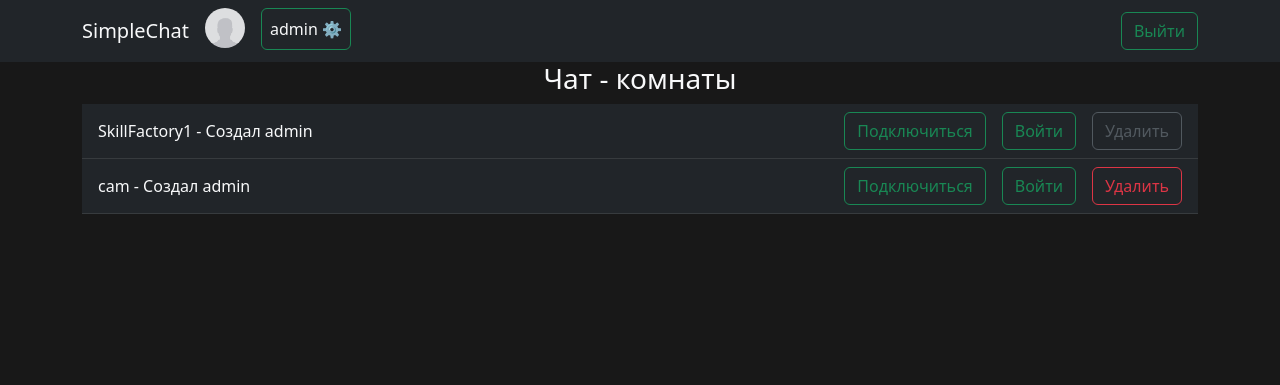
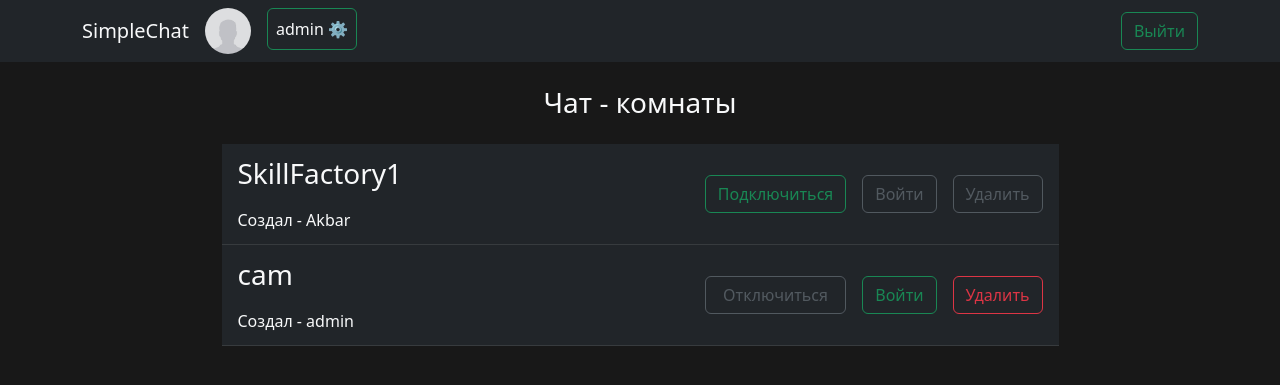
Before and after one commit to newGentle/Websocket_in_Django, a Django app: page /rooms/ in a window 1280 px wide. Shown: the top 385 px of the page. Run offline with Django 4.2, Linux system fonts and the light colour scheme; a user stored in the database is signed in; data comes from the database, SQL or seed files in the repository; both versions use the stored data as it was after the commit; some libraries are stand-ins or nearby versions.

Commit message:
Add files via upload

```diff
--- a/messenger/chatApp/urls.py
+++ b/messenger/chatApp/urls.py
@@ -13,5 +13,8 @@ urlpatterns = [
     path('', index, name='index'),
     path('room_create', room_create, name='room_create'),
     path('profile', profile, name='profile'),
+    path('joinToRoom/<int:pk>', joinToRoom, name='joinToRoom'),
+    path('outFromRoom/<int:pk>', outFromRoom, name='outFromRoom'),
+
 
 ]
--- a/messenger/chatApp/views.py
+++ b/messenger/chatApp/views.py
@@ -54,6 +54,18 @@ class RoomsViewSet(ModelViewSet):
 #         print(RoomsSerializer(room).data)
 #         return Response({'room': RoomsSerializer(room).data})
 
+def joinToRoom(request, *args, **kwargs):
+    member = Profile.objects.get(id=request.user.id)
+    room = Rooms.objects.get(id=kwargs['pk'])
+    Members.objects.create(chatRoom=room, userProfile=member)
+    return redirect(f'/rooms/{kwargs["pk"]}/')
+
+def outFromRoom(request, *args, **kwargs):
+    member = Profile.objects.get(id=request.user.id)
+    room = Rooms.objects.get(id=kwargs['pk'])
+    Members.objects.filter(chatRoom=room, userProfile=member).delete()
+
+    return redirect('rooms')
 
 def index(request):
     rooms = Rooms.objects.all().count()
@@ -86,7 +98,10 @@ def room(request, pk):
 @login_required(login_url='/accounts/login/')
 def rooms(request):
     rooms = Rooms.objects.all()
-    return render(request, template_name='rooms.html', context={'chat_rooms': rooms})
+    members = Members.objects.filter(userProfile_id=request.user.id).values_list('chatRoom_id', flat=True)
+
+
+    return render(request, template_name='rooms.html', context={'chat_rooms': rooms, 'members': members})
 
 @login_required
 def room_create(request):
--- a/messenger/static/css/styles.css
+++ b/messenger/static/css/styles.css
@@ -4,38 +4,35 @@ body  {
   background-color: #181818;
 }
 
-.avatar {
-  position: relative;
-  /* border: 2px solid black; */
-  height: 40px;
-  width: 40px;
-  display: inline-block;
-  margin: 0 auto;
-  text-align: center;
-}
+img {
 
-.avatar > img {
-  opacity: 1;
-  position: absolute;
   max-height: 100%;
   max-width: 100%;
-  width: auto;
-  height: auto;
+  width: 46px;
+  height: 46px;
   top: 0;
   left: 0;
   bottom: 0;
   right: 0;
   margin: auto;
+  border-radius: 50%;
 }
 
 #chat-text {
-  height: 600px;
-  overflow-y: auto;
+  height: 600px !important;
+  overflow-y: auto !important;
 
 }
 
 .profile {
-
   max-width: 700px;
   margin: 0 auto;
 }
+
+table.chat_rooms {
+  margin: 0 auto;
+}
+
+.js_get-username:hover {
+  cursor: pointer;
+}
--- a/messenger/templates/rooms.html
+++ b/messenger/templates/rooms.html
@@ -9,28 +9,35 @@
    {% comment %} {{ chat_rooms }}
 {{ user.username}} {% endcomment %}
 {% if chat_rooms %}
-<h3 class="text-center">Чат - комнаты</h3>
+<h3 class="text-center mt-4">Чат - комнаты</h3>
 
-<table class="table table-dark align-middle table-ms mt-2">
-   {% for item in chat_rooms %}
+<table class="table table-dark align-middle table-ms mt-2 w-75 mt-4 chat_rooms">
+   {% for room in chat_rooms %}
       <tr class="">
 
-         <td class="text-light ps-3 w-75">
-            {{item.name}} - Создал
-            <span>{{request.user.username}}</span>
+         <td class="text-light ps-3 w-75 fs-3">
+            {{room.name}} <br>
+            <span class='fs-6'>Создал - {{room.creator.username}}</span>
          </td>
-         <td><a href={% url 'room' item.id %} class='btn btn-outline-success'>Подключиться</a></td>
-         <td><a href={% url 'room' item.id %} class='btn btn-outline-success'>Войти</a></td>
-         {% if item.creator_id == request.user.id%}
-            <td class="text-end pe-3"> <a id={{ item.id }} class="btn btn-outline-danger delete_room">Удалить</a></td>
+         {% if room.id in members %}
+            {% if request.user.id == room.creator.id %}
+               <td><a href={% url 'outFromRoom' room.id %} class='btn btn-outline-secondary w-100 disabled' id='out_from_room'>Отключиться</a></td>
+            {% else %}
+               <td><a href={% url 'outFromRoom' room.id %} class='btn btn-outline-success w-100' id='out_from_room'>Отключиться</a></td>
+            {% endif %}
+            <td><a href={% url 'room' room.id %} class='btn btn-outline-success'>Войти</a></td>
          {% else %}
-         <td class="text-end pe-3"> <a id={{ item.id }} class="btn btn-outline-secondary disabled delete_room">Удалить</a></td>
+            <td><a href={% url 'joinToRoom' room.id %} class='btn btn-outline-success' id='join_to_room'>Подключиться</a></td>
+            <td><a href={% url 'room' room.id %} class='btn btn-outline-secondary disabled'>Войти</a></td>
+         {% endif %}
+         {% if room.creator_id == request.user.id%}
+            <td class="text-end pe-3"> <a id={{ room.id }} class="btn btn-outline-danger delete_room">Удалить</a></td>
+         {% else %}
+         <td class="text-end pe-3"> <a id={{ room.id }} class="btn btn-outline-secondary disabled delete_room">Удалить</a></td>
          {% endif %}
       </tr>
    {% endfor %}
 </table>
-
-
 
 {{ request.user.username|json_script:"user_username" }}
 {% comment %} {{ chat_box_name|json_script:"box-name" }} {% endcomment %}
@@ -42,5 +49,6 @@
 
 {% endblock content %}
 {% block scripts %}
+<script src={% static 'js/join_and_out.js' %}></script>
 <script src={% static 'js/room_delete.js' %}></script>
 {% endblock scripts %}
```
Also changed, not shown: messenger/messenger/routing.py (added, +22 -0 lines), messenger/static/js/scripts.js (+40 -11 lines), messenger/templates/room.html (+34 -20 lines), messenger/db.sqlite3, messenger/static/js/join_and_out.js (added).
